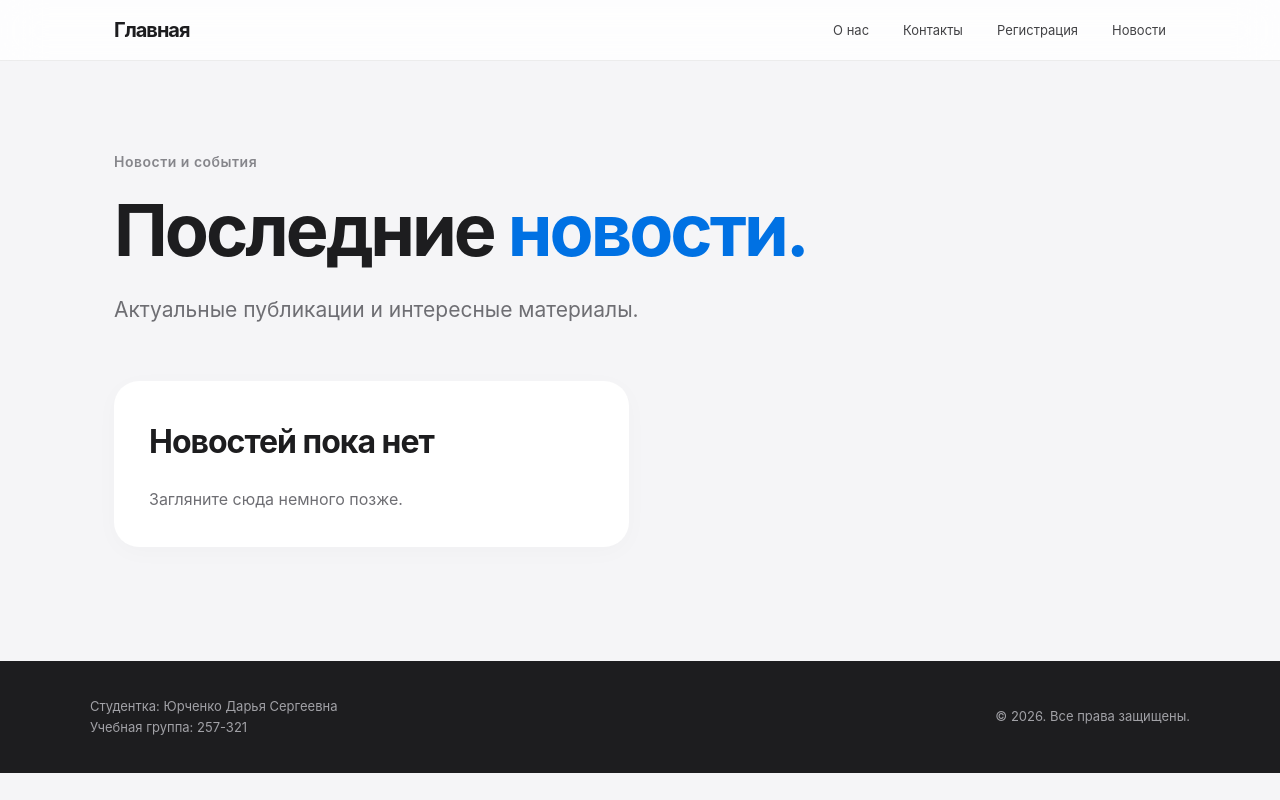
After one commit to Daria20000/server-web-develop, a Laravel app: template my-app-darya/resources/views/articles/index.blade.php in a window 1280 px wide. The commit adds this page. Run offline with Laravel 12, Linux system fonts and the light colour scheme; the template is opened without the code that fills it, so the values that code supplies are empty.

Commit message:
Complited laba4

```diff
--- /dev/null
+++ b/my-app-darya/resources/views/articles/index.blade.php
@@ -0,0 +1,51 @@
+
+@extends('layouts.app')
+
+@section('title', 'Новости — Пространство')
+
+@section('content')
+<div class="container">
+
+    <p class="eyebrow">Новости и события</p>
+
+    <h1>Последние <span class="blue-text">новости.</span></h1>
+
+    <p class="description">
+        Актуальные публикации и интересные материалы.
+    </p>
+
+    <div class="cards">
+        @forelse ($articles as $article)
+
+            <div class="card">
+
+                @if ($article->image)
+                    <img
+                        src="{{ asset($article->image) }}"
+                        alt="{{ $article->title }}"
+                        style="width: 100%; border-radius: 16px;"
+                    >
+                @endif
+
+                <p class="eyebrow">
+                    {{ $article->created_at->format('d.m.Y') }}
+                </p>
+
+                <h2>{{ $article->title }}</h2>
+
+                <p>{{ $article->description }}</p>
+
+            </div>
+
+        @empty
+
+            <div class="card">
+                <h2>Новостей пока нет</h2>
+                <p>Загляните сюда немного позже.</p>
+            </div>
+
+        @endforelse
+    </div>
+
+</div>
+@endsection
--- a/my-app-darya/resources/views/layouts/app.blade.php
+++ b/my-app-darya/resources/views/layouts/app.blade.php
@@ -296,14 +296,14 @@
         <div class="navigation">
 
             <a href="{{ route('home') }}" class="logo">
-                Новости
+                Главная
             </a>
 
             <nav class="nav-links">
-                <a href="{{ route('home') }}">Главная</a>
                 <a href="{{ route('about') }}">О нас</a>
                 <a href="{{ route('contacts') }}">Контакты</a>
                 <a href="{{ route('signin.create') }}">Регистрация</a>
+                <a href="{{ route('articles.index') }}">Новости</a>
             </nav>
 
         </div>
--- a/my-app-darya/routes/web.php
+++ b/my-app-darya/routes/web.php
@@ -3,6 +3,7 @@
 use Illuminate\Support\Facades\Route;
 use App\Http\Controllers\MainController;
 use App\Http\Controllers\AuthController;
+use App\Http\Controllers\ArticleController;
 
 Route::get('/', function () {
     return view('home');
@@ -49,3 +50,6 @@ Route::get('/signin', [AuthController::class, 'create'])
 
 Route::post('/signin', [AuthController::class, 'registration'])
     ->name('signin.registration');
+
+Route::get('/articles', [ArticleController::class, 'index'])
+    ->name('articles.index');
```
Also changed, not shown: my-app-darya/app/Http/Controllers/ArticleController.php (added, +18 -0 lines), my-app-darya/app/Models/Article.php (added, +18 -0 lines), my-app-darya/database/factories/ArticleFactory.php (added, +21 -0 lines), my-app-darya/database/seeders/DatabaseSeeder.php (+2 -13 lines), my-app-darya/database/migrations/2026_11_14_100013_create_articles_table.php (added).
